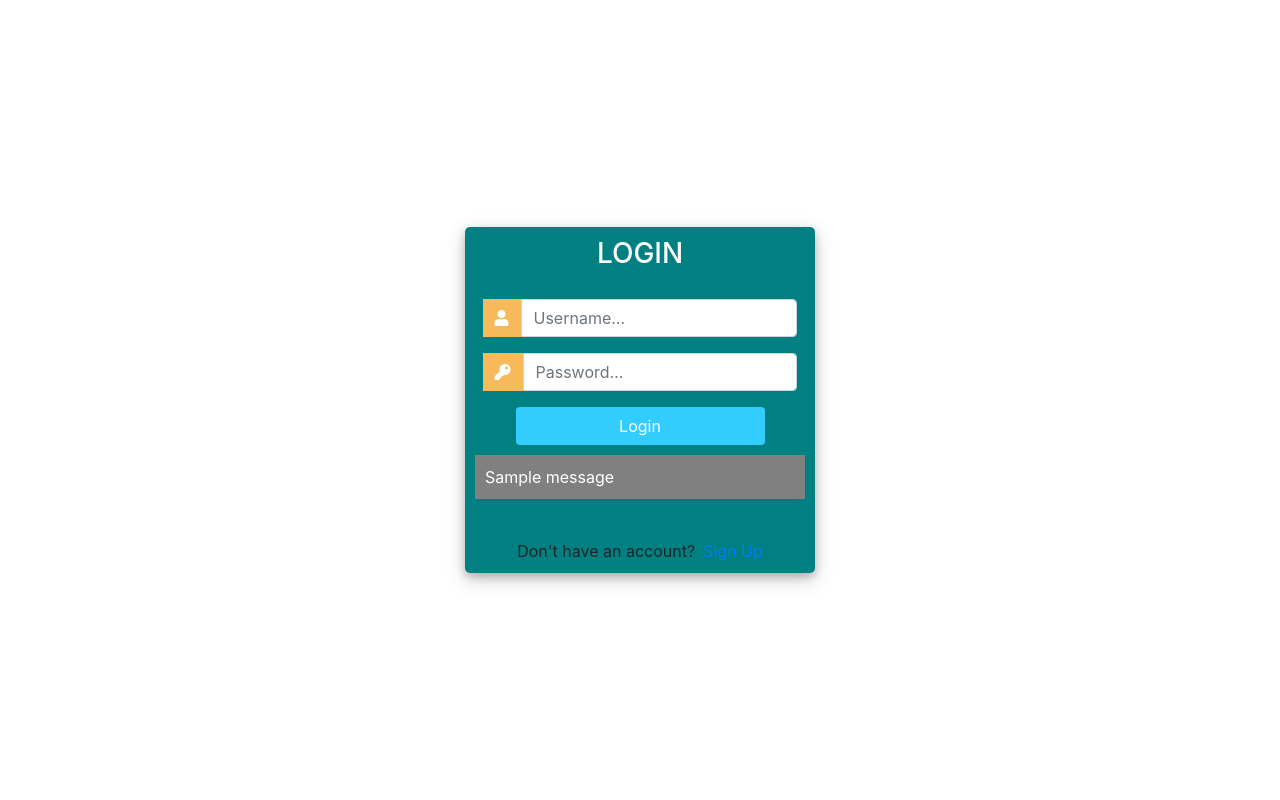
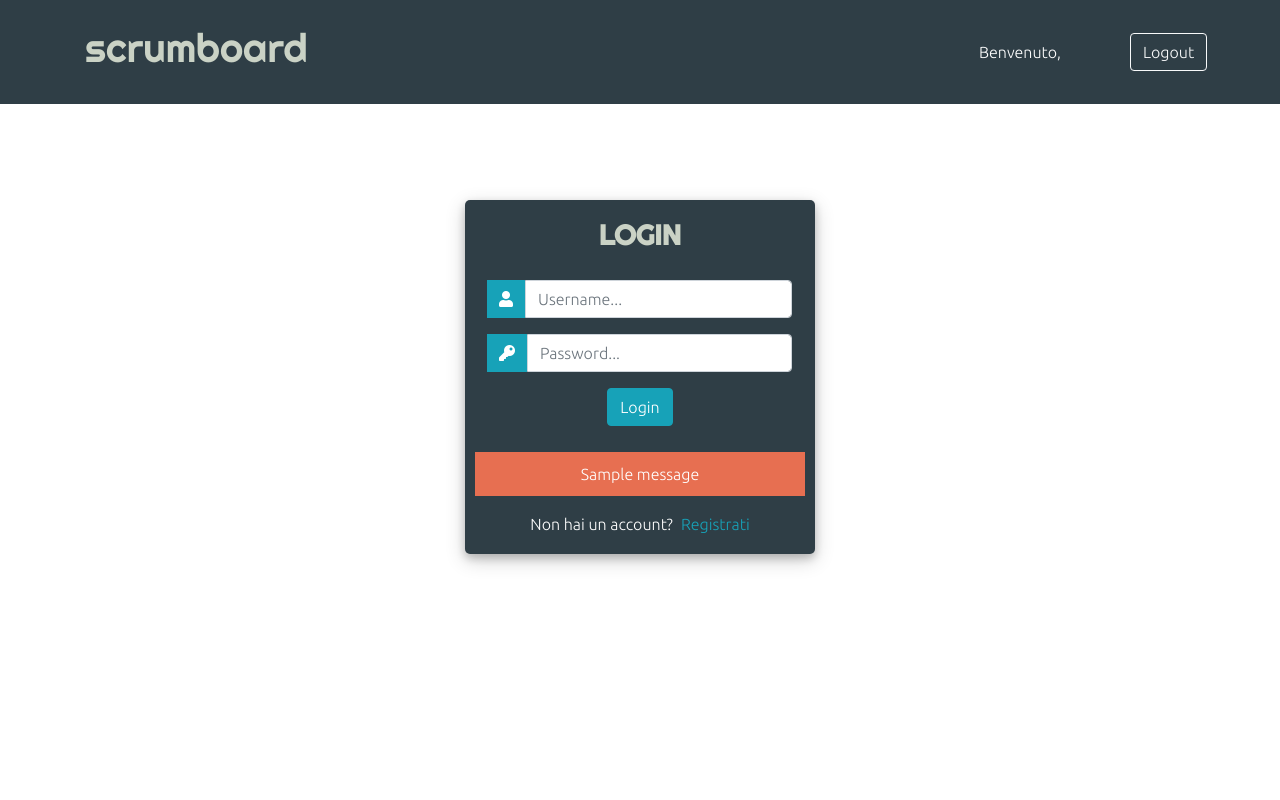
Before and after one commit to elepuggioni/progettoISW, a Django app: page /login/ in a window 1280 px wide. Run offline with Django 3.2, Linux system fonts and the light colour scheme; one stand-in notice (Sample message) is shown; parts of the project's set-up code (start-up, migrations or seed data) failed here and were passed over; some libraries are stand-ins or nearby versions.

Commit message:
layout login.html e register.html

```diff
--- a/ScrumBoard/Accounts/templates/login.html
+++ b/ScrumBoard/Accounts/templates/login.html
@@ -1,90 +1,15 @@
-<!DOCTYPE html>
-<html>
+{% extends "base.html" %}
 
-<head>
-	<title>Login</title>
-	<link rel="stylesheet" href="https://stackpath.bootstrapcdn.com/bootstrap/4.1.3/css/bootstrap.min.css" integrity="sha384-MCw98/SFnGE8fJT3GXwEOngsV7Zt27NXFoaoApmYm81iuXoPkFOJwJ8ERdknLPMO" crossorigin="anonymous">
-	<script src="https://ajax.googleapis.com/ajax/libs/jquery/3.3.1/jquery.min.js"></script>
-	<link rel="stylesheet" href="https://use.fontawesome.com/releases/v5.6.1/css/all.css" integrity="sha384-gfdkjb5BdAXd+lj+gudLWI+BXq4IuLW5IT+brZEZsLFm++aCMlF1V92rMkPaX4PP" crossorigin="anonymous">
+{% block title %} Login {% endblock %}
 
+{% block content %}
+<div class="d-flex justify-content-center h-100 mt-5">
+	<div class="user_card">
+		<div class="d-flex justify-content-center mt-2">
+			<h3 class="text-header">LOGIN</h3>
+		</div>
 
-	<style>
-		body,
-		html {
-			margin: 0;
-			padding: 0;
-			height: 100%;
-			background: #ffffff;
-		}
-		.user_card {
-			width: 350px;
-			margin-top: auto;
-			margin-bottom: auto;
-			background: #008080;
-			position: relative;
-			display: flex;
-			justify-content: center;
-			flex-direction: column;
-			padding: 10px;
-			box-shadow: 0 4px 8px 0 rgba(0, 0, 0, 0.2), 0 6px 20px 0 rgba(0, 0, 0, 0.19);
-			-webkit-box-shadow: 0 4px 8px 0 rgba(0, 0, 0, 0.2), 0 6px 20px 0 rgba(0, 0, 0, 0.19);
-			-moz-box-shadow: 0 4px 8px 0 rgba(0, 0, 0, 0.2), 0 6px 20px 0 rgba(0, 0, 0, 0.19);
-			border-radius: 5px;
-
-		}
-
-		.form_container {
-			margin-top: 20px;
-		}
-
-		#form-title{
-			color: #fff;
-
-		}
-
-		.login_btn {
-			width: 100%;
-			background: #33ccff ;
-			color: white ;
-		}
-		.login_btn:focus {
-			box-shadow: none ;
-			outline: 0px ;
-		}
-		.login_container {
-			padding: 0 2rem;
-		}
-		.input-group-text {
-			background: #f7ba5b ;
-			color: white ;
-			border: 0 ;
-			border-radius: 0.25rem 0 0 0.25rem ;
-		}
-
-		.input_pass:focus {
-			box-shadow: none ;
-			outline: 0px ;
-		}
-
-		#messages{
-			background-color: grey;
-			color: #fff;
-			padding: 10px;
-			margin-top: 10px;
-		}
-	</style>
-
-</head>
-<body>
-	<div class="container h-100">
-		<div class="d-flex justify-content-center h-100">
-			<div class="user_card">
-				<div class="d-flex justify-content-center">
-
-
-					<h3 id="form-title">LOGIN</h3>
-				</div>
-				<div class="d-flex justify-content-center form_container">
+		<div class="d-flex justify-content-center form_container mb-3">
 			<form method="POST" action="">
 				{% csrf_token %}
 				<div class="input-group mb-3">
@@ -104,25 +29,20 @@
 				</div>
 
 				<div class="d-flex justify-content-center mt-3 login_container">
-				 				<input class="btn login_btn" type="submit" value="Login">
+					<input class="btn btn-info" type="submit" value="Login">
 				</div>
 			</form>
-
 		</div>
 
 		{% for message in messages %}
-					<p id="messages">{{message}}</p>
+			<p id="messages" class="d-flex justify-content-center">{{message}}</p>
 		{% endfor %}
 
-				<div class="mt-4">
+		<div class="mb-2">
 			<div class="d-flex justify-content-center links">
-						Don't have an account? <a href="{% url 'register' %}" class="ml-2">Sign Up</a>
-					</div>
-
+				Non hai un account? <a href="{% url 'register' %}" class="ml-2 text-info">Registrati</a>
 			</div>
 		</div>
 	</div>
 </div>
-</body>
-
-</html>
+{% endblock %}
--- a/ScrumBoard/Accounts/views.py
+++ b/ScrumBoard/Accounts/views.py
@@ -18,7 +18,7 @@ def registerPage(request):
         if form.is_valid():
             form.save()
             user = form.cleaned_data.get('username')
-            messages.success(request, 'Account was created for' + user )
+            messages.success(request, 'L\'account di ' + user + 'è stato creato con successo!' )
             return redirect('login')
 
     context = {'form': form}
@@ -34,7 +34,7 @@ def loginPage(request):
             login(request, user)
             return redirect('home')
         else:
-            messages.info(request,'Usename or password is incorrect')
+            messages.info(request,'Username o password errati')
 
     context = {}
     return render(request, 'login.html', context)
--- a/ScrumBoard/ScrumBoard/static/css/style.css
+++ b/ScrumBoard/ScrumBoard/static/css/style.css
@@ -182,3 +182,50 @@ a:hover {
 .scrollbar-info {
     scrollbar-color: #CAD2C5;
 }
+
+.user_card {
+	width: 350px;
+	margin-top: auto;
+	margin-bottom: auto;
+	background: #2F3E46;
+	position: relative;
+	display: flex;
+	justify-content: center;
+	flex-direction: column;
+	padding: 10px;
+	box-shadow: 0 4px 8px 0 rgba(0, 0, 0, 0.2), 0 6px 20px 0 rgba(0, 0, 0, 0.19);
+	-webkit-box-shadow: 0 4px 8px 0 rgba(0, 0, 0, 0.2), 0 6px 20px 0 rgba(0, 0, 0, 0.19);
+	-moz-box-shadow: 0 4px 8px 0 rgba(0, 0, 0, 0.2), 0 6px 20px 0 rgba(0, 0, 0, 0.19);
+	border-radius: 5px;
+}
+
+.form_container {
+	margin-top: 20px;
+}
+
+.login_container {
+	padding: 0 2rem;
+}
+
+.input-group-text {
+	background: #17a2b8 ;
+	color: white ;
+	border: 0 ;
+	border-radius: 0.25rem 0 0 0.25rem ;
+}
+
+.input_pass:focus {
+	box-shadow: none ;
+	outline: 0px ;
+}
+
+.links{
+    color: white;
+}
+
+#messages{
+	background-color: #e76f51;
+	color: #fff;
+	padding: 10px;
+	margin-top: 10px;
+}
--- a/ScrumBoard/ScrumBoard/templates/base.html
+++ b/ScrumBoard/ScrumBoard/templates/base.html
@@ -13,6 +13,7 @@
     <link rel="stylesheet" href="{% static 'css/style.css' %}">
 
     <link href="https://fonts.googleapis.com/css2?family=Righteous&family=Ubuntu:wght@300&display=swap" rel="stylesheet">
+    <link rel="stylesheet" href="https://use.fontawesome.com/releases/v5.6.1/css/all.css" integrity="sha384-gfdkjb5BdAXd+lj+gudLWI+BXq4IuLW5IT+brZEZsLFm++aCMlF1V92rMkPaX4PP" crossorigin="anonymous">
 
     <title>
         {% block title %} Title {% endblock %}
@@ -34,6 +35,16 @@
                 <div class="col">
                      <a href="{% url 'logout' %}" class="btn btn-outline-light">Logout</a>
                 </div>
+                <!--else
+                <div class="col">
+                     <a href="{% url 'register' %}" class="btn btn-outline-light">Registrati</a>
+                </div>
+
+                oppure se ci troviamo sulla pagina di registrazione:
+                <div class="col">
+                     <a href="{% url 'login' %}" class="btn btn-outline-light">Login</a>
+                </div>
+                -->
             </div>
         </div>
     </div>
```
Also changed, not shown: ScrumBoard/Accounts/templates/register.html (+67 -2 lines). Lines whose indentation alone changed are shown as unchanged.
